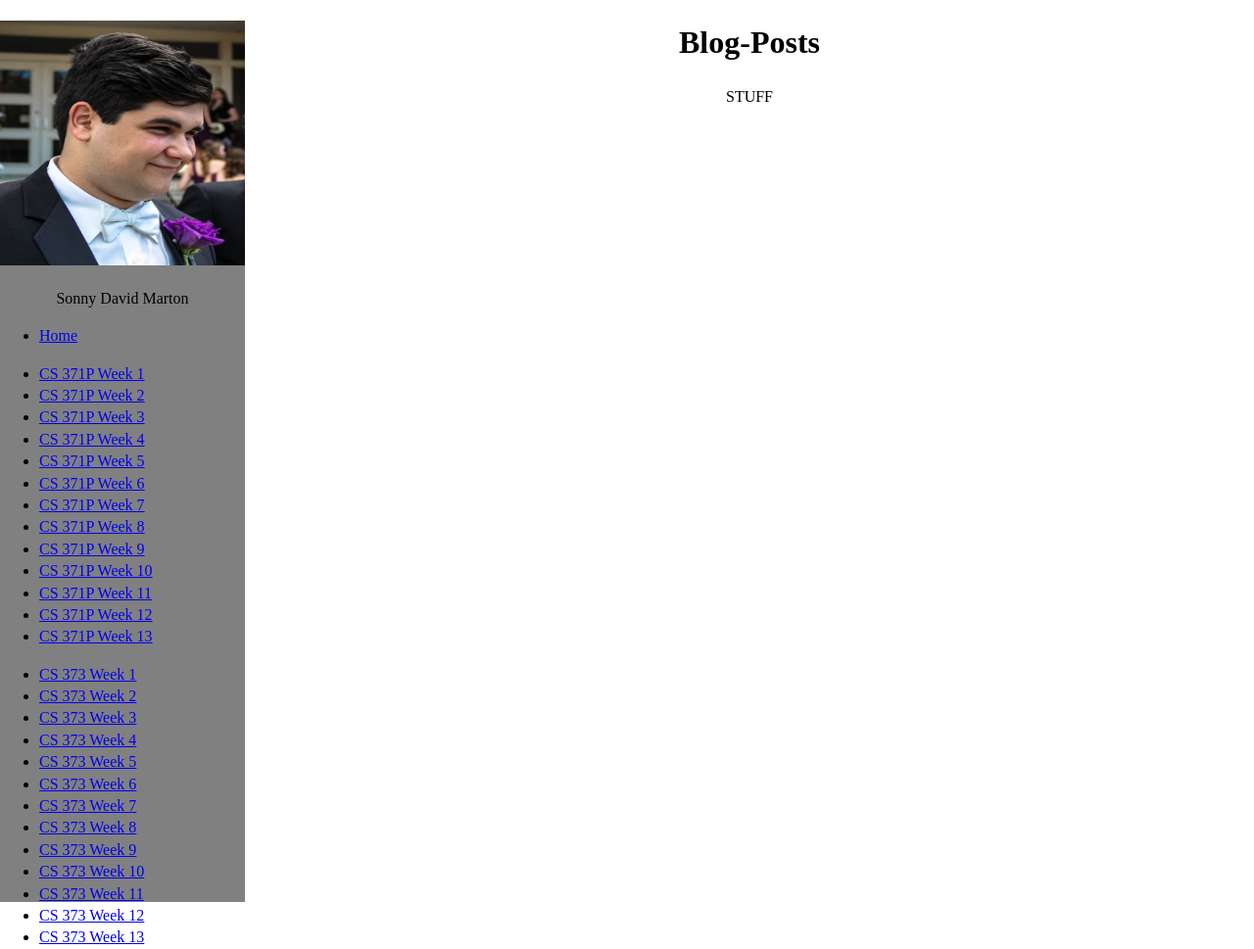
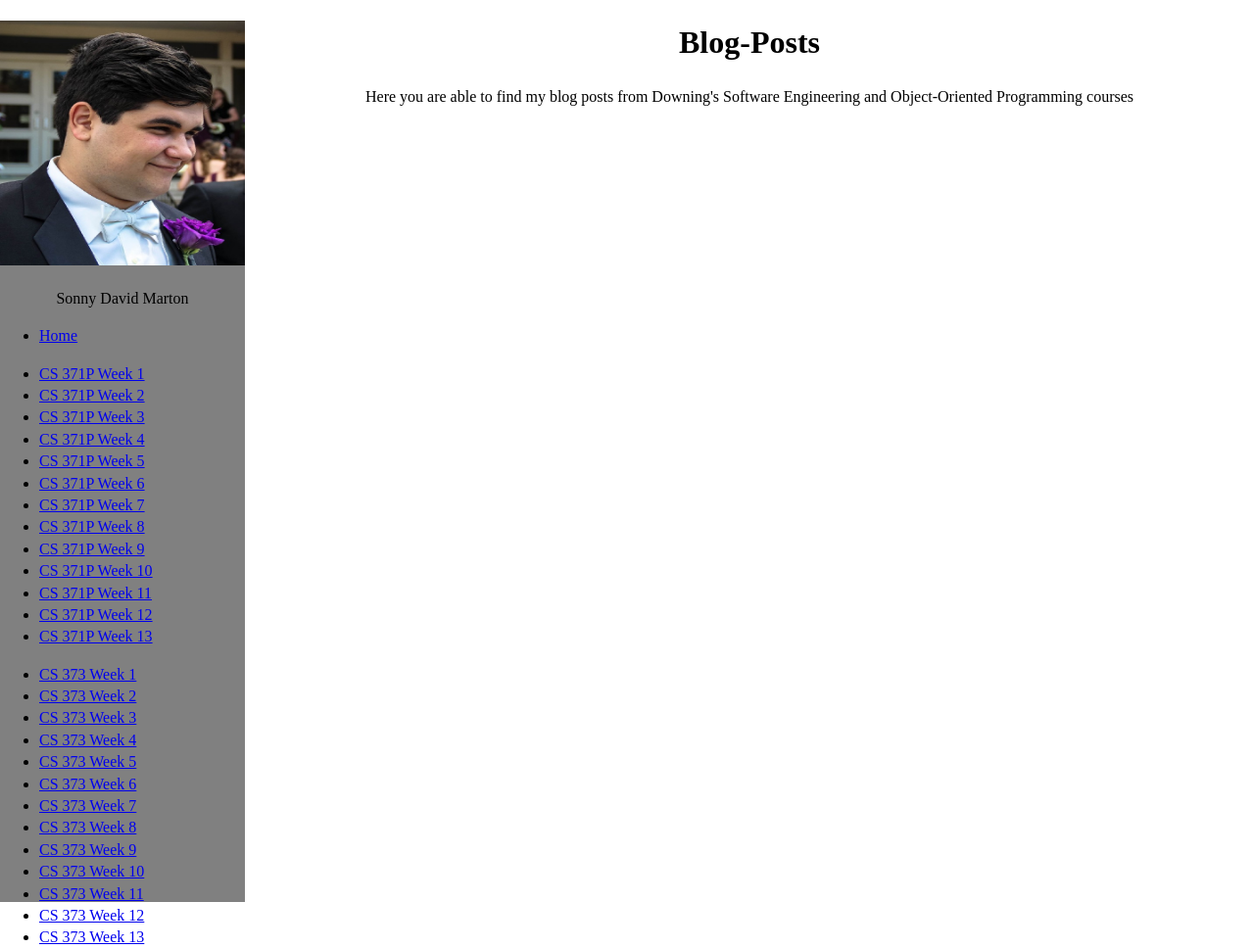
Before and after one commit to sonnymarton/blog-posts, a Jekyll site: the page built from index.html, in a window 1280 px wide. Shown: the whole page at 98% size. Built offline with Jekyll 4.4.1, drawn with Linux system fonts in a browser that asks for light colours.

Commit message:
Updated index page

```diff
--- a/index.html
+++ b/index.html
@@ -4,4 +4,4 @@ layout: default
 
 <h1>Blog-Posts</h1>
 
-<p>STUFF</p>
+<p>Here you are able to find my blog posts from Downing's Software Engineering and Object-Oriented Programming courses</p>
```
